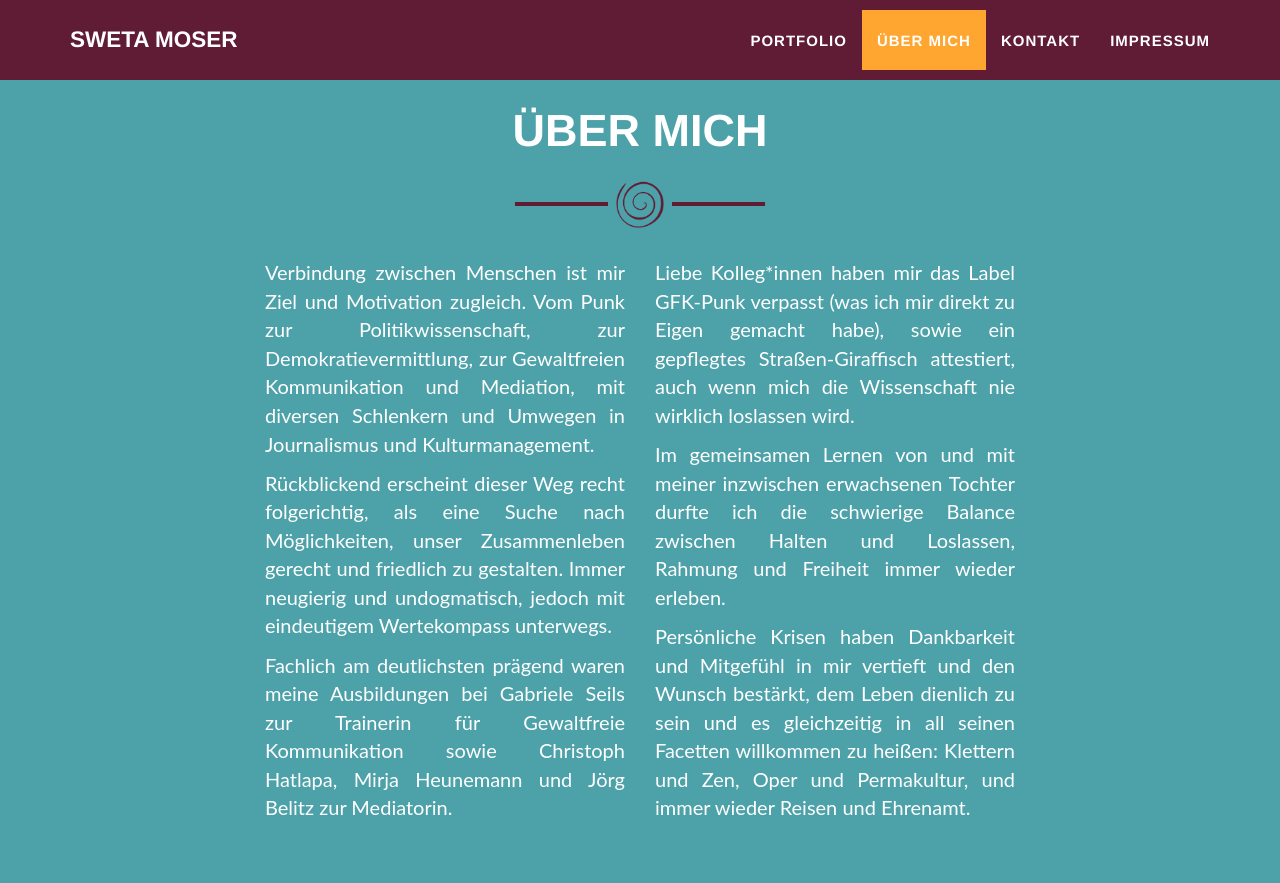
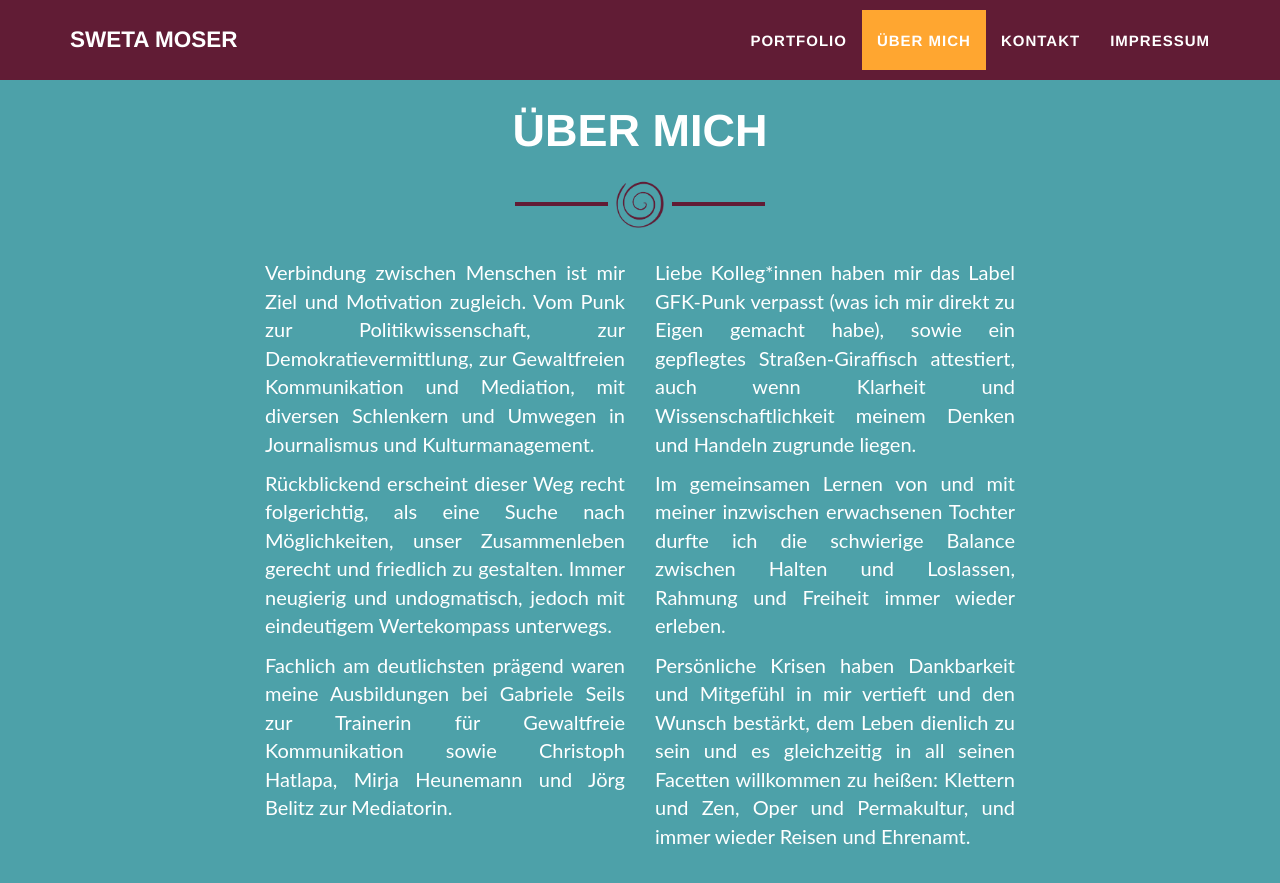
Before and after one commit to swetamoser/swetamoser.github.io, a Jekyll site: the page built from _posts/2014-07-18-project-1.markdown, in a window 1280 px wide and 900 px high, scrolled down 1752 px. Shown: the top 883 px of the window. Built offline with Jekyll 4.4.1, drawn with Linux system fonts in a browser that asks for light colours.

Commit message:
gfk-text

```diff
--- a/_includes/about.html
+++ b/_includes/about.html
@@ -19,7 +19,7 @@
       </div>
       <div class="col-lg-4">
         <p>Liebe Kolleg*innen haben mir das Label GFK-Punk verpasst (was ich mir direkt zu Eigen gemacht habe), sowie ein
-          gepflegtes Straßen-Giraffisch attestiert, auch wenn mich die Wissenschaft nie wirklich loslassen wird.</p>
+          gepflegtes Straßen-Giraffisch attestiert, auch wenn Klarheit und Wissenschaftlichkeit meinem Denken und Handeln zugrunde liegen.</p>
         <p>Im gemeinsamen Lernen von und mit meiner inzwischen erwachsenen Tochter durfte ich die schwierige Balance
           zwischen Halten und Loslassen, Rahmung und Freiheit immer wieder erleben.</p>
         <p>Persönliche Krisen haben Dankbarkeit und Mitgefühl in mir vertieft und den Wunsch bestärkt, dem Leben dienlich zu
--- a/_posts/2014-07-18-project-1.markdown
+++ b/_posts/2014-07-18-project-1.markdown
@@ -9,7 +9,7 @@ client: Start Bootstrap
 category: Web Development
 title: Mediation
 description: |
-    <h5> "Willst du Recht haben oder glücklich sein?" </h5>
+    <h4> "Willst du Recht haben oder glücklich sein?" </h4>
 
     <p> Mediation ist eine wirksame Möglichkeit, Streitfälle und Interessengegensätze so zu bearbeiten, dass alle Beteiligten zu zufriedenstellenden Lösungen finden. </p>
 
```
Also changed, not shown: _posts/2014-07-17-project-2.markdown (+16 -1 lines).
